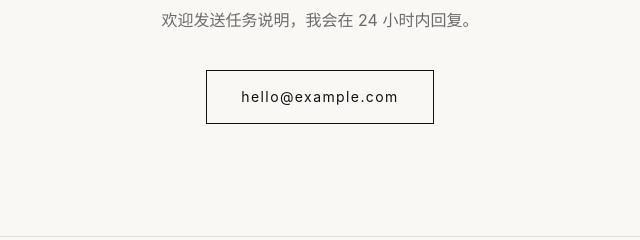
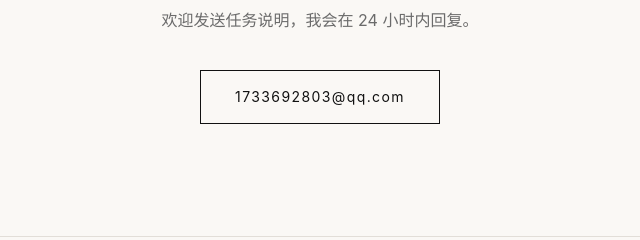
Before and after one commit to eihei17/services, a plain HTML site: page index.html in a window 1280 px wide. Shown: the part 2411-2651 px from the top of the page, 320-960 px from the left. Drawn offline with Linux system fonts and the light colour scheme.

Commit message:
update contact email

```diff
--- a/index.html
+++ b/index.html
@@ -251,7 +251,7 @@
       <h2 data-zh="有项目需要中文能力？" data-en="Need native Chinese on your project?">有项目需要中文能力？</h2>
       <p data-zh="欢迎发送任务说明，我会在 24 小时内回复。" data-en="Send over the task description — I reply within 24 hours.">
         欢迎发送任务说明，我会在 24 小时内回复。</p>
-      <a class="mail" href="mailto:hello@example.com">hello@example.com</a>
+      <a class="mail" href="mailto:1733692803@qq.com">1733692803@qq.com</a>
     </div>
   </div>
 </main>
```
